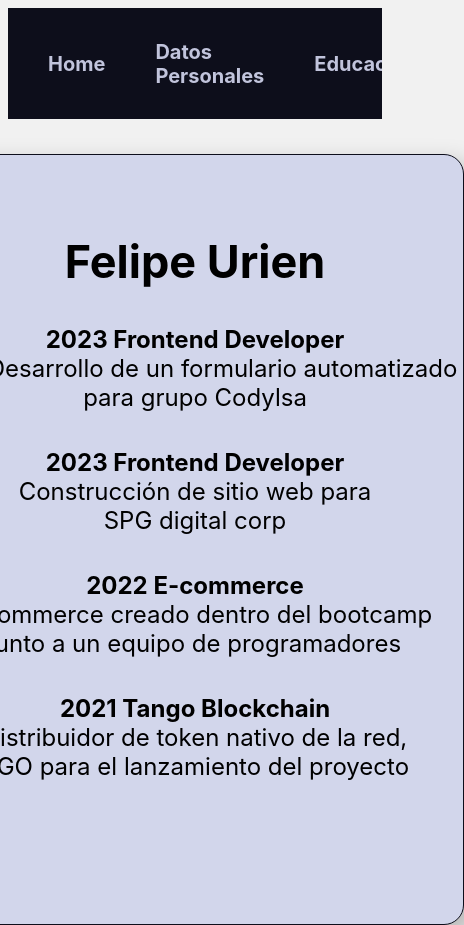
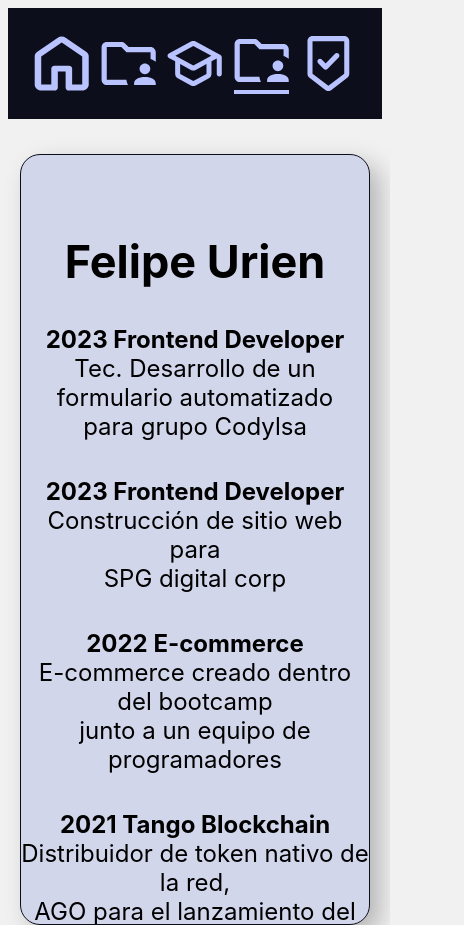
Before and after one commit to felipeurien/uade-cv, a plain HTML site: page experiencia.html in a window 390 px wide. Shown: the whole page, 464 px wide, since content can reach past the window. Drawn offline with Linux system fonts and the light colour scheme.

Commit message:
full responsive

```diff
--- a/experiencia.html
+++ b/experiencia.html
@@ -12,10 +12,17 @@
       <div class="left"> <!-- BOTON HOME -->
         <a href="index.html"><div>Home</div></a>
       </div>
+      <div class="mobile_nav">
+        <a href="index.html"><img class="icon" src="img/home.svg"/></a>
+        <a href="datospersonales.html"><img class="icon" src="img/folder_supervised.svg"/></a>
+        <a href="educacion.html"><img class="icon" src="img/school.svg"/></a>
+        <a href="experiencia.html" class="este_mobile"><img class="icon" src="img/folder_supervised.svg"/></a>
+        <a href="competencias.html"><img class="icon" src="img/beenhere.svg"/></a>
+      </div>
       <div class="right"> <!-- BOTONES DERECHA-->
         <a href="datospersonales.html"><div>Datos Personales</div></a>
         <a href="educacion.html"><div>Educación</div></a>
-        <a href="experiencia.html"><div>Experiencia</div></a>
+        <a class="este" href="experiencia.html"><div>Experiencia</div></a>
         <a href="competencias.html"><div>Competencias</div></a>
       </div>
     </div>
--- a/styles/styles.css
+++ b/styles/styles.css
@@ -23,9 +23,17 @@ a {
   color:#C1C4DC;
   font: 700 20px 'Inter', sans-serif;
   display: flex; /* Make the buttons inside .right flex containers */
-  align-items: center; /* Vertically center the buttons */
+  align-items: center; /* Vertically center */
   padding: 10px 20px;
   border: 2px;
+}
+
+.topnav .left a {
+  color: #C1C4DC;
+  font: 700 20px 'Inter', sans-serif;
+  text-decoration: none;
+  padding: 10px 20px;
+  margin-left: 10px;
 }
 
 /* Style the left button */
@@ -33,7 +41,7 @@ a {
   color:#C1C4DC;
   font: 700 20px 'Inter', sans-serif;
   display: flex; /* Make the buttons inside .right flex containers */
-  align-items: center; /* Vertically center the buttons */
+  align-items: center; /* Vertically center */
   border: 2px;
 }
 
@@ -43,14 +51,16 @@ a {
   font: 700 20px 'Inter', sans-serif;
   text-decoration: none;
   padding: 10px 20px;
-  margin-left: 10px; /* Add some space between buttons */
+  margin-left: 10px;
 }
 /* Change the link color on hover */
 .topnav a:hover {
-  border-radius: 5px;
+  background-color: #C1C4DC;
+  color: #0d0e1b;
+  /* border-radius: 5px;
   border-style: solid;
   border-width: 2px;
-  border-color: #C1C4DC;
+  border-color: #C1C4DC; */
 }
 
 
@@ -101,6 +111,7 @@ a {
   position: absolute;
   left: calc(50% - 178px);
  top: 410px;
+ text-align: center;
  }
 
 ._2023 {
@@ -125,4 +136,68 @@ a {
   text-align: center;
   font: 400 24px 'Inter', sans-serif;
   position: relative;
+}
+
+.este {
+    border-bottom: #C1C4DC;
+    border-bottom-width: 2px;
+    border: 2px;
+    border-bottom-style: solid;
+}
+
+/* ////////////////////////// */
+
+
+.icon {
+  display: none;
+  width: 55px;
+  height: 55px;
+}
+
+.mobile_nav {
+  justify-content: space-around;
+  width: 100%;
+  align-items: center;
+  display: none;
+}
+
+.este_mobile{
+  border-color: #d2d6eb;
+  border: 4px;
+  border-bottom-style: solid;
+  padding-bottom: 2px;
+}
+
+@media only screen and (max-width: 930px) {
+
+  .topnav .left, .topnav .right {
+      display: none; /* Hide the left and right sections on mobile screens */
   }
+
+  .card {
+    width: 392px;
+  }
+
+  .icon{
+    display: block;
+  }
+
+  .mobile_nav{
+    display: flex;
+  }
+
+  .topnav a:hover {
+    background-color: #0d0e1b;
+  }
+
+  a {
+    color: #B9C3FF;
+    text-decoration: none;
+  }
+}
+
+@media only screen and (max-width: 400px) {
+  .card {
+    width: 350px;
+  }
+}
```
Also changed, not shown: competencias.html (+8 -1 lines), datospersonales.html (+8 -1 lines), educacion.html (+8 -1 lines), index.html (+8 -1 lines), img/beenhere.svg (added), img/cross.svg (added), img/folder_supervised.svg (added), img/home.svg (added), img/menu.svg (added), img/school.svg (added), img/work.svg (added).
